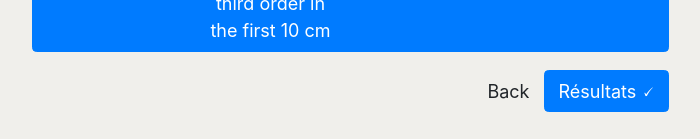
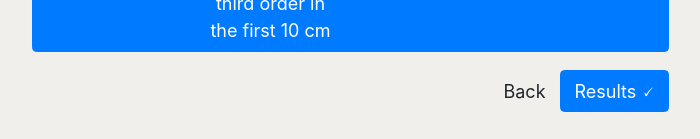
Before and after one commit to Dogson/Solify, a React (Create React App) app: page /form-3 in a window 1280 px wide. Shown: the part 1396-1535 px from the top of the page, without its empty margins (290-990 px from the left). Built offline with nearby package versions, Linux system fonts and the light colour scheme.

Commit message:
updated data

```diff
--- a/src/components/form/form.js
+++ b/src/components/form/form.js
@@ -81,7 +81,7 @@ const FormCategory = ({form, page, primary_root = {}, lateral_roots = {}, additi
 
         <div className={styles.footer}>
             <Button variant="outlined" onClick={onPrevious}>Back</Button>
-            <Button onClick={handleOnNext}>{page < 3 ? `Next →` : `Résultats 🗸`}</Button>
+            <Button onClick={handleOnNext}>{page < 3 ? `Next →` : `Results 🗸`}</Button>
         </div>
     </div>
 }
```
